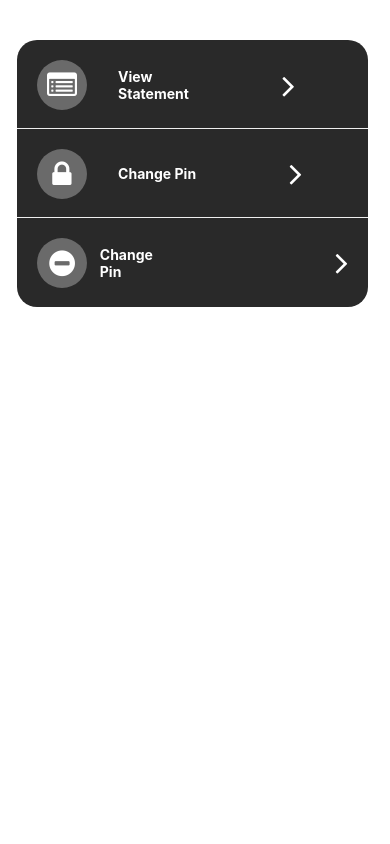
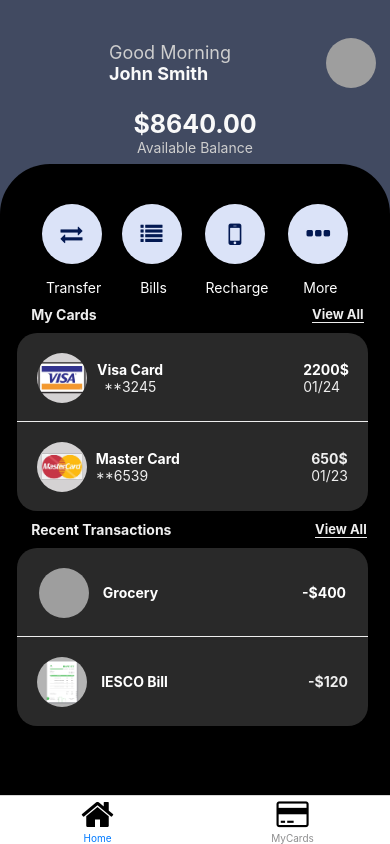
Before and after one commit to Shah-Jahan-Mukhtar/Banking_APP_UI_in_RN, a React Native app: screen / in a window 390 px wide. Built offline with nearby package versions, Linux system fonts and the light colour scheme; grey boxes are pictures that could not be loaded.

Commit message:
Screen2 complete

```diff
--- a/App.js
+++ b/App.js
@@ -5,22 +5,49 @@ import MyCards from "./screens/MyCards";
 import ViewStatement from "./components/ViewStatement";
 import { NavigationContainer } from "@react-navigation/native";
 import { createBottomTabNavigator } from "@react-navigation/bottom-tabs";
+import Icon from "react-native-vector-icons/FontAwesome";
+// import { createMaterialBottomTabNavigator } from "@react-navigation/material-bottom-tabs";
 
 const Tab = createBottomTabNavigator();
+
+// const Tabs = createMaterialBottomTabNavigator();
 
 export default function App() {
   return (
     // <Home />
-    <ViewStatement />
-    // <NavigationContainer>
-    //   <Tab.Navigator
-    //     screenOptions={{
-    //       headerShown: false,
-    //     }}
-    //   >
-    //     <Tab.Screen name="Home" component={Home} />
-    //   </Tab.Navigator>
-    // </NavigationContainer>
+    // <ViewStatement />
+    // <MyCards />
+
+    <NavigationContainer>
+      <Tab.Navigator
+        initialRouteName="Home"
+        activeColor="#fff"
+        inactiveColor="grey"
+        barStyle={{ backgroundColor: "#000000" }}
+        screenOptions={{
+          headerShown: false,
+        }}
+      >
+        <Tab.Screen
+          name="Home"
+          component={Home}
+          options={{
+            tabBarIcon: () => <Icon name="home" size={35} />,
+          }}
+        />
+        <Tab.Screen
+          name="MyCards"
+          initialRouteName="Home"
+          activeColor="#fff"
+          inactiveColor="grey"
+          barStyle={{ backgroundColor: "#000000" }}
+          component={MyCards}
+          options={{
+            tabBarIcon: () => <Icon name="credit-card" size={30} />,
+          }}
+        />
+      </Tab.Navigator>
+    </NavigationContainer>
 
     // <View style={styles.container}>
     //   <Text>Open up App.js to start working on your app!</Text>
--- a/components/ViewStatement.js
+++ b/components/ViewStatement.js
@@ -12,12 +12,12 @@ const ViewStatement = (props) => {
           backgroundColor: "#292929",
           borderRadius: 20,
           marginTop: 10,
-          marginLeft: 17,
+          marginBottom: 20,
         }}
       >
         <View
           style={{
-            height: "33.3%",
+            height: 89,
             width: "100%",
             borderBottomWidth: 0.5,
             borderColor: "#EEEEEE",
@@ -44,39 +44,30 @@ const ViewStatement = (props) => {
             >
               <Icon name="list-alt" size={30} color="#fff" />
             </View>
-            <Text
-              style={{ color: "#fff", fontWeight: "bold", marginLeft: "10%" }}
+            <View
+              style={{
+                width: "75%",
+                flexDirection: "row",
+                justifyContent: "space-between",
+                alignItems: "center",
+                marginLeft: "5%",
+              }}
             >
+              <Text style={{ color: "#fff", fontWeight: "bold" }}>
                 View Statement
               </Text>
               <Icon
                 name="angle-right"
                 size={35}
                 color="#fff"
-              style={{ marginLeft: "30%" }}
+                // style={{ marginLeft: "40%" }}
               />
-            <View
-              style={{
-                marginLeft: 10,
-                alignItems: "center",
-              }}
-            >
-              <Text style={{ color: "#fff", fontWeight: "bold" }}>
-                {props.name}
-              </Text>
-              <Text style={{ color: "#EEEEEE" }}>{props.code}</Text>
-            </View>
-            <View style={{ marginLeft: "45%" }}>
-              <Text style={{ color: "#fff", fontWeight: "bold" }}>
-                {props.price}
-              </Text>
-              <Text style={{ color: "#EEEEEE" }}>{props.date}</Text>
             </View>
           </View>
         </View>
         <View
           style={{
-            height: "33.3%",
+            height: 89,
             width: "100%",
             borderBottomWidth: 0.5,
             borderColor: "#EEEEEE",
@@ -102,17 +93,25 @@ const ViewStatement = (props) => {
             >
               <Icon name="lock" size={30} color="#fff" />
             </View>
-            <Text
-              style={{ color: "#fff", fontWeight: "bold", marginLeft: "10%" }}
+            <View
+              style={{
+                marginLeft: "5%",
+                width: "75%",
+                flexDirection: "row",
+                justifyContent: "space-between",
+                alignItems: "center",
+              }}
             >
+              <Text style={{ color: "#fff", fontWeight: "bold" }}>
                 Change Pin
               </Text>
               <Icon
                 name="angle-right"
                 size={35}
                 color="#fff"
-              style={{ marginLeft: "30%" }}
+                // style={{ marginLeft: "30%" }}
               />
+            </View>
           </View>
         </View>
 
@@ -127,10 +126,9 @@ const ViewStatement = (props) => {
               flexDirection: "row",
               alignItems: "center",
               padding: 20,
-              justifyContent: "space-between",
+              // justifyContent: "space-between",
             }}
           >
-            <View style={{ flexDirection: "row", alignItems: "center" }}>
             <View
               style={{
                 width: 50,
@@ -143,22 +141,27 @@ const ViewStatement = (props) => {
             >
               <Icon name="minus-circle" size={30} color="#fff" />
             </View>
+            <View
+              style={{
+                width: "75%",
+
+                justifyContent: "space-between",
+                flexDirection: "row",
+                alignItems: "center",
+                marginLeft: "5%",
+              }}
+            >
               <Text
                 style={{
                   color: "#fff",
                   fontWeight: "bold",
-                  marginLeft: "10%",
+                  // marginLeft: "",
                 }}
               >
-                Change Pin
+                Remove Card
               </Text>
+              <Icon name="angle-right" size={35} color="#fff" />
             </View>
-            <Icon
-              name="angle-right"
-              size={35}
-              color="#fff"
-              // style={{ marginLeft: "30%" }}
-            />
           </View>
         </View>
       </View>
--- a/package.json
+++ b/package.json
@@ -11,6 +11,7 @@
   },
   "dependencies": {
     "@react-navigation/bottom-tabs": "^6.2.0",
+    "@react-navigation/material-bottom-tabs": "^6.1.1",
     "expo": "~44.0.0",
     "expo-linear-gradient": "~11.0.3",
     "expo-status-bar": "~1.2.0",
@@ -18,6 +19,7 @@
     "react-dom": "17.0.1",
     "react-native": "0.64.3",
     "react-native-linear-gradient": "^2.5.6",
+    "react-native-paper": "^4.12.0",
     "react-native-swiper": "^1.6.0",
     "react-native-vector-icons": "^9.1.0",
     "react-native-web": "0.17.1"
--- a/screens/MyCards.js
+++ b/screens/MyCards.js
@@ -7,9 +7,10 @@ import {
 } from "react-native";
 import React from "react";
 import SwiperGradient from "../components/SwiperGradient";
+import ViewStatement from "../components/ViewStatement";
 import { LinearGradient } from "expo-linear-gradient";
+import Swiper from "react-native-swiper";
 
-import Swiper from "react-native-swiper";
 const COLORS = { TextColor: "#FFF" };
 
 const ITEM1 = [
@@ -176,6 +177,9 @@ const MyCards = () => {
             <Text style={styles.ButtonText}>Transactions</Text>
           </TouchableOpacity>
         </View>
+        <View style={{ alignItems: "center", justifyContent: "center" }}>
+          <ViewStatement />
+        </View>
       </View>
     </ScrollView>
   );
```
Also changed, not shown: 1 other file (tests, documents, lock files or other folders). Lines whose indentation alone changed are shown as unchanged.
